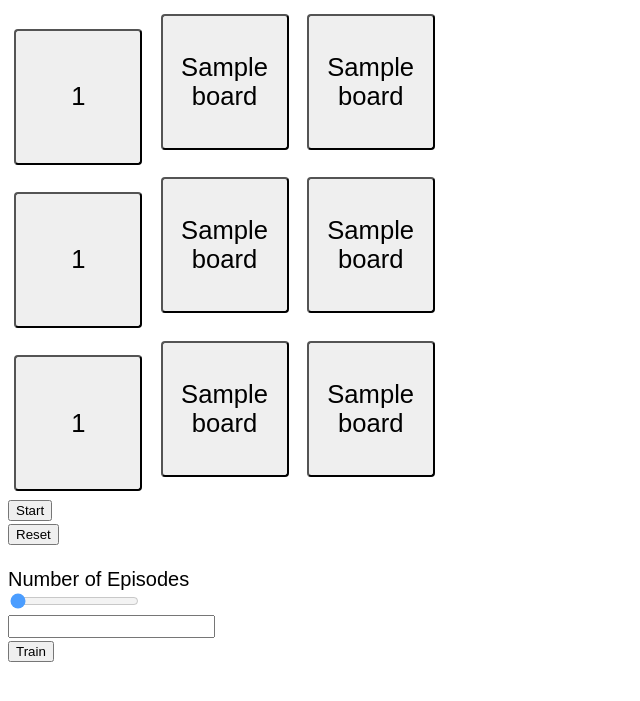
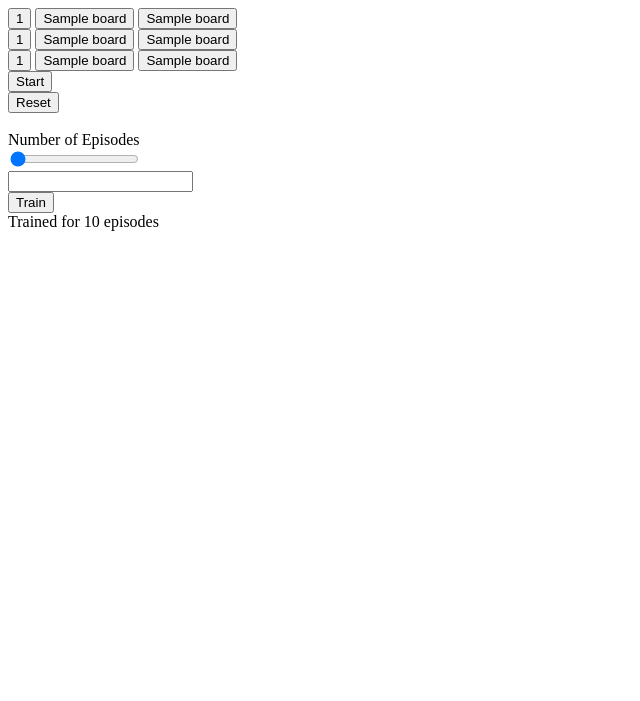
Before and after one commit to Lucastwl/tictactoe, a Flask app: template templates/index.html in a window 1280 px wide. Shown: the top 701 px of the page, without its empty margins (0-640 px from the left). Run offline with Flask 2, Linux system fonts and the light colour scheme; the template is opened without the code that fills it: most values are stand-ins (such as "Sample title", 1, 10 or a date in 2020); some libraries are stand-ins or nearby versions.

Commit message:
added counter for number of episodes trained

```diff
--- a/app.py
+++ b/app.py
@@ -6,30 +6,35 @@
 socketio = SocketIO(app)
 
 bored = Train()
+episodes = 0
 
 @app.route("/")
 def index():
 
     board = bored.niceBoard()
 
-    return render_template("index.html",board=board)
+    return render_template("index.html",board=board, episodes=episodes)
 
 @app.route("/reset",methods=["POST"])
 def reset():
 
     bored.reset()
 
-    return redirect(url_for('index'))
+    return redirect(url_for('index',episodes=episodes))
 
 
 @app.route("/train",methods=["POST"])
 def train():
 
+    global episodes
     bored.reset()
-    bored.start()
+    number = request.form.get("range")
+    bored.start(int(number))
     bored.reset()
+    episodes = int(number)
 
-    return redirect(url_for('index'))
+    return redirect(url_for('index', episodes=episodes))
+
 
 @socketio.on("start")
 def start():
@@ -40,7 +45,6 @@
     bored.next()
 
     emit("new state", (board, message))
-
 
 
 @socketio.on("input move")
--- a/templates/index.html
+++ b/templates/index.html
@@ -5,8 +5,8 @@
     <link rel="shortcut icon" href="">
     <script src="{{ url_for('static', filename='index.js') }}"></script>
     <script src="//cdnjs.cloudflare.com/ajax/libs/socket.io/2.2.0/socket.io.js" integrity="sha256-yr4fRk/GU1ehYJPAs8P4JlTgu0Hdsp4ZKrx8bDEDC3I=" crossorigin="anonymous"></script>
-    <link rel="stylesheet" type="text/css" href="{{ url_for('static', filename='stile.css') }}">
-    <title></title>
+    <link rel="stylesheet" type="text/css" href="{{ url_for('static', filename='style.css') }}">
+    <title>TicTacToe</title>
   </head>
   <body>
     <button class="thing" type="button" data-move="0"> <span id="0"> {{ board[0][0] }} </span> </button>
@@ -29,15 +29,18 @@
       <button name="button">Reset</button>
     </form><br>
 
-    <div class="slidecontainer">
+    <form action="{{ url_for('train') }}" method="post" id="gotrain">
       Number of Episodes <br>
-      <input type="range" min="0" max="1000000" value=0 class="slider" id="range"><br>
-      <input type="text" id="number"></input>
-    </div>
-
-    <form action="{{ url_for('train') }}" method="post">
+      <input type="range" min="0" max="1000000" value=0 class="slider" id="range" name="range"><br>
+      <input type="text" id="number" autocomplete="off"></input><br>
       <button id="train">Train</button>
     </form>
 
+    {% if episodes != 0 %}
+      Trained for {{ episodes }} episodes
+    {% endif %}
+    <span id="value"></span>
+
+
   </body>
 </html>
```
